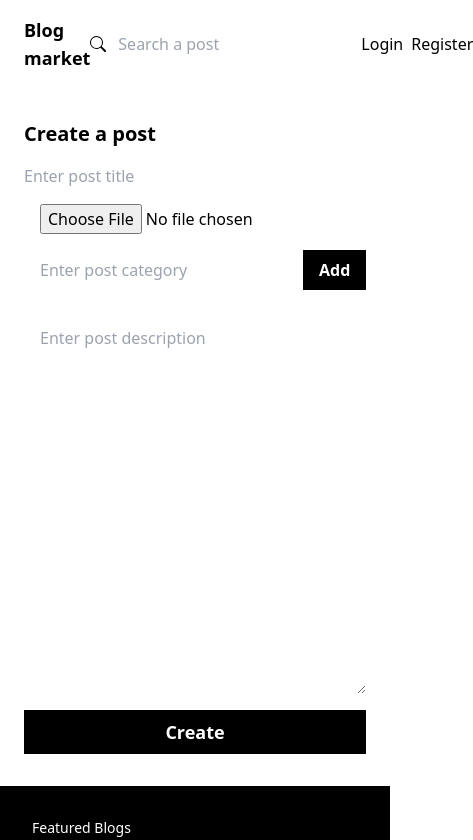
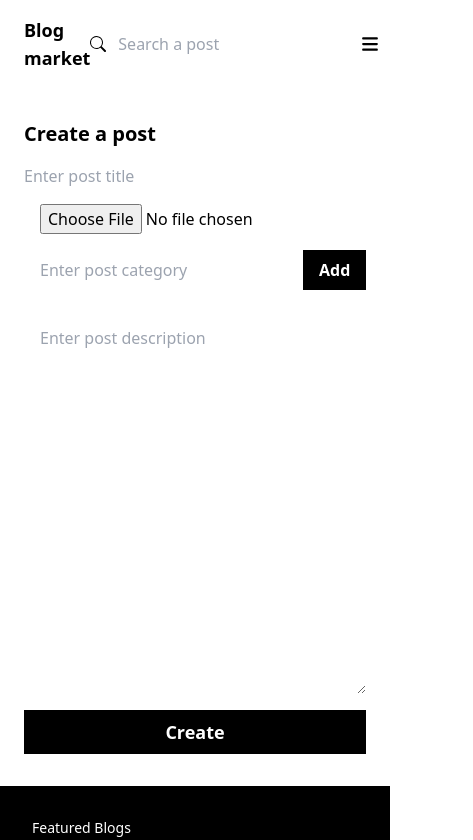
Before and after one commit to Darougah/BLOG-APP, a React (Vite) app in the folder frontend/: page /write in a window 390 px wide. Shown: the top 840 px of the page, 473 px wide, since content can reach past the window. Built offline with nearby package versions, Linux system fonts and the light colour scheme.

Commit message:
added menu and icon

```diff
--- a/frontend/src/components/Navbar.jsx
+++ b/frontend/src/components/Navbar.jsx
@@ -1,7 +1,13 @@
 import { Link } from "react-router-dom";
 import { BsSearch } from "react-icons/bs";
-
+import { FaBars } from "react-icons/fa6";
+import { useState } from "react";
+import Menu from "./Menu";
 const Navbar = () => {
+  const [menu, setMenu] = useState(false);
+  const showMenu = () => {
+    setMenu(!menu);
+  };
   const user = false;
 
   return (
@@ -20,7 +26,7 @@ const Navbar = () => {
         />
       </div>
 
-      <div className="flex items-center justify-center space-x-2 md:space-x-4">
+      <div className="hidden md:flex items-center justify-center space-x-2 md:space-x-4">
         {user ? (
           <h3>
             <Link to="/write">Write</Link>
@@ -31,13 +37,24 @@ const Navbar = () => {
           </h3>
         )}
         {user ? (
-          <h3>Profile</h3>
+          <div onClick={showMenu}>
+            <p className="cursor-pointer relative">
+              <FaBars />
+            </p>
+            {menu && <Menu />}
+          </div>
         ) : (
           <h3>
             <Link to="/register">Register</Link>
           </h3>
         )}
       </div>
+      <div onClick={showMenu} className="md:hidden text-lg">
+        <p className="cursor-pointer relative">
+          <FaBars />
+        </p>
+        {menu && <Menu />}
+      </div>
     </div>
   );
 };
```
